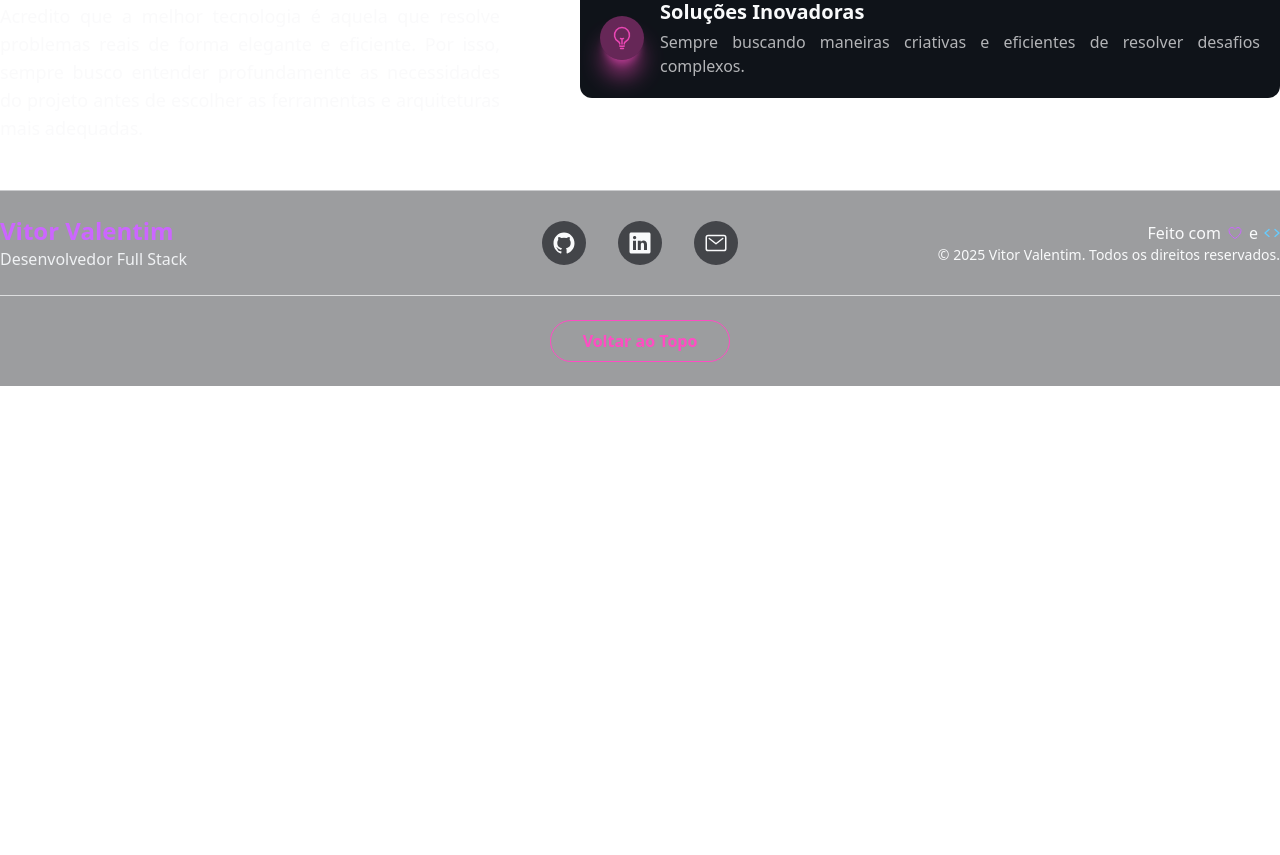
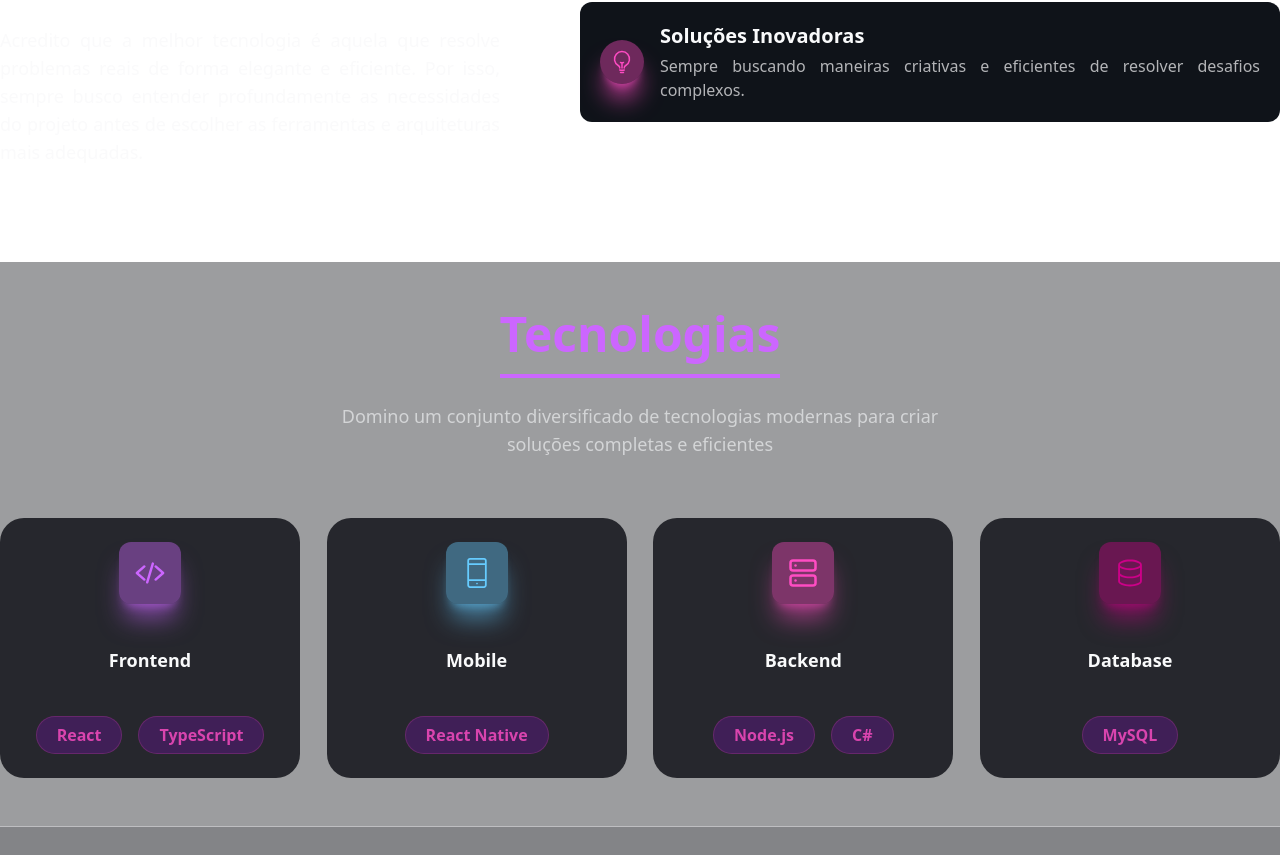
Before and after one commit to VitorValentimSilva/Portfolio, a React (Vite) app: page / in a window 1280 px wide. Shown: the part 1403-2258 px from the top of the page. Before the commit the page ends 1789 px from the top, so only its background shows below. Built offline with nearby package versions, Linux system fonts and the light colour scheme; the HTML template or start-up script is replaced by a standard one.

Commit message:
Terminei o componente de tecnologias, e também foi feito algumas melhorias visuais.

```diff
--- a/src/App.tsx
+++ b/src/App.tsx
@@ -17,7 +17,7 @@ function App() {
         ]}
       />
 
-      <main className="max-w-[1450px] items-center justify-center m-auto">
+      <main className="items-center justify-center m-auto">
         <Home />
       </main>
 
--- a/src/components/AboutMe.tsx
+++ b/src/components/AboutMe.tsx
@@ -1,6 +1,7 @@
 import type { ReactElement } from "react";
 import { useTheme } from "../hooks/useTheme";
 import * as motion from "motion/react-client";
+import TitleField from "./TitleField";
 
 interface InfoItem {
   icon: ReactElement;
@@ -19,15 +20,11 @@ export default function AboutMe({ text, information }: AboutMeProps) {
   const { theme } = useTheme();
 
   return (
-    <section id="Sobre" className="flex flex-col items-center">
-      <h2
-        className={`inline-block text-5xl font-bold border-b-4 pb-4 text-center
-        ${
-          theme === "dark" ? "text-PrimaryDarkTheme" : "text-PrimaryLightTheme"
-        }`}
-      >
-        Sobre Mim
-      </h2>
+    <section
+      id="Sobre"
+      className="max-w-[1450px] flex flex-col items-center m-auto"
+    >
+      <TitleField title="Sobre Mim" />
 
       <div className="flex items-center justify-between gap-20 py-12">
         <div className="flex flex-col items-center gap-8">
--- a/src/components/Footer.tsx
+++ b/src/components/Footer.tsx
@@ -16,8 +16,8 @@ export default function Footer({ name, description }: FooterProps) {
       className={` border-t
       ${
         theme === "dark"
-          ? "border-t-BackgroundLightTheme/50 bg-BackgroundDarkTheme/40"
-          : "border-t-BackgroundDarkTheme/50 bg-BackgroundLightTheme/40"
+          ? "border-t-BackgroundLightTheme/50 bg-BackgroundDarkTheme/50"
+          : "border-t-BackgroundDarkTheme/50 bg-BackgroundLightTheme/50"
       }`}
     >
       <section className="max-w-[1450px] w-full mx-auto">
--- /dev/null
+++ b/src/components/Technology.tsx
@@ -0,0 +1,85 @@
+import type { ReactElement } from "react";
+import TitleField from "./TitleField";
+import { useTheme } from "../hooks/useTheme";
+
+interface InfoItem {
+  icon: ReactElement;
+  title: string;
+  information: Array<string>;
+  iconClassDark: string;
+  iconClassLight: string;
+}
+
+interface TechnologyProps {
+  infoTechnology: InfoItem[];
+}
+
+export default function Technology({ infoTechnology }: TechnologyProps) {
+  const { theme } = useTheme();
+
+  return (
+    <section
+      id="Tecnologias"
+      className={`flex flex-col items-center gap-15 mt-12 py-12
+      ${
+        theme === "dark"
+          ? "bg-BackgroundDarkTheme/40"
+          : "bg-BackgroundLightTheme/40"
+      }`}
+    >
+      <TitleField
+        title="Tecnologias"
+        description="Domino um conjunto diversificado de tecnologias modernas para criar soluções completas e eficientes"
+      />
+
+      <div className="flex items-center justify-between max-w-[1450px] w-full">
+        {infoTechnology.map((item, idx) => (
+          <div
+            key={idx}
+            className={`rounded-3xl py-6 flex flex-col items-center justify-between
+                        max-w-[300px] w-full h-[260px]
+            ${
+              theme === "dark"
+                ? "bg-BackgroundDarkTheme/80"
+                : "bg-BackgroundLightTheme/80"
+            }`}
+          >
+            <div
+              className={`rounded-xl p-4 shadow-xl
+                ${theme === "dark" ? item.iconClassDark : item.iconClassLight}`}
+            >
+              {item.icon}
+            </div>
+
+            <p
+              className={`text-lg font-semibold
+              ${
+                theme === "dark"
+                  ? "text-BackgroundLightTheme"
+                  : "text-BackgroundDarkTheme"
+              }`}
+            >
+              {item.title}
+            </p>
+
+            <div className="flex items-center justify-center gap-4 flex-wrap">
+              {item.information.map((itemInfo, idxInfo) => (
+                <button
+                  key={idxInfo}
+                  className={`border rounded-full px-5 py-1.5 text-base font-semibold transition-transform duration-300 hover:scale-105
+                  ${
+                    theme === "dark"
+                      ? "border-AccentDarkTheme/20 text-AccentDarkTheme/80 bg-PrimaryLightTheme/20 hover:bg-PrimaryDarkTheme/40"
+                      : "border-AccentLightTheme/20 text-AccentLightTheme bg-PrimaryDarkTheme/50 hover:bg-PrimaryLightTheme/40"
+                  }`}
+                >
+                  {itemInfo}
+                </button>
+              ))}
+            </div>
+          </div>
+        ))}
+      </div>
+    </section>
+  );
+}
--- /dev/null
+++ b/src/components/TitleField.tsx
@@ -0,0 +1,34 @@
+import { useTheme } from "../hooks/useTheme";
+
+interface TitleFieldProps {
+  title: string;
+  description?: string;
+}
+
+export default function TitleField({ title, description }: TitleFieldProps) {
+  const { theme } = useTheme();
+
+  return (
+    <div className="flex flex-col items-center justify-center gap-6">
+      <h2
+        className={`inline-block text-5xl font-bold border-b-4 pb-4 text-center
+        ${
+          theme === "dark" ? "text-PrimaryDarkTheme" : "text-PrimaryLightTheme"
+        }`}
+      >
+        {title}
+      </h2>
+
+      <p
+        className={`text-lg text-center w-2xl
+        ${
+          theme === "dark"
+            ? "text-BackgroundLightTheme/60"
+            : "text-BackgroundDarkTheme/60"
+        }`}
+      >
+        {description}
+      </p>
+    </div>
+  );
+}
--- a/src/pages/Home.tsx
+++ b/src/pages/Home.tsx
@@ -3,6 +3,10 @@ import AboutMe from "../components/AboutMe";
 import Initiation from "../components/Initiation";
 import { HiOutlineLightBulb } from "react-icons/hi2";
 import { PiLightning } from "react-icons/pi";
+import Technology from "../components/Technology";
+import { GoDatabase } from "react-icons/go";
+import { FiServer } from "react-icons/fi";
+import { TfiMobile } from "react-icons/tfi";
 
 export default function Home() {
   return (
@@ -52,6 +56,47 @@ export default function Home() {
           },
         ]}
       />
+
+      <Technology
+        infoTechnology={[
+          {
+            icon: <IoCodeSlash size={30} />,
+            title: "Frontend",
+            information: ["React", "TypeScript"],
+            iconClassDark:
+              "text-PrimaryDarkTheme bg-PrimaryDarkTheme/40 shadow-PrimaryDarkTheme/50",
+            iconClassLight:
+              "text-PrimaryLightTheme bg-PrimaryLightTheme/40 shadow-PrimaryLightTheme/50",
+          },
+          {
+            icon: <TfiMobile size={30} />,
+            title: "Mobile",
+            information: ["React Native"],
+            iconClassDark:
+              "text-SecondaryDarkTheme bg-SecondaryDarkTheme/40 shadow-SecondaryDarkTheme/50",
+            iconClassLight:
+              "text-SecondaryLightTheme bg-SecondaryLightTheme/40 shadow-SecondaryLightTheme/50",
+          },
+          {
+            icon: <FiServer size={30} />,
+            title: "Backend",
+            information: ["Node.js", "C#"],
+            iconClassDark:
+              "text-AccentDarkTheme bg-AccentDarkTheme/40 shadow-AccentDarkTheme/50",
+            iconClassLight:
+              "text-AccentLightTheme bg-AccentLightTheme/40 shadow-AccentLightTheme/50",
+          },
+          {
+            icon: <GoDatabase size={30} />,
+            title: "Database",
+            information: ["MySQL"],
+            iconClassDark:
+              "text-AccentLightTheme bg-AccentLightTheme/40 shadow-AccentLightTheme/50",
+            iconClassLight:
+              "text-AccentDarkTheme bg-AccentDarkTheme/40 shadow-AccentDarkTheme/50",
+          },
+        ]}
+      />
     </>
   );
 }
```
